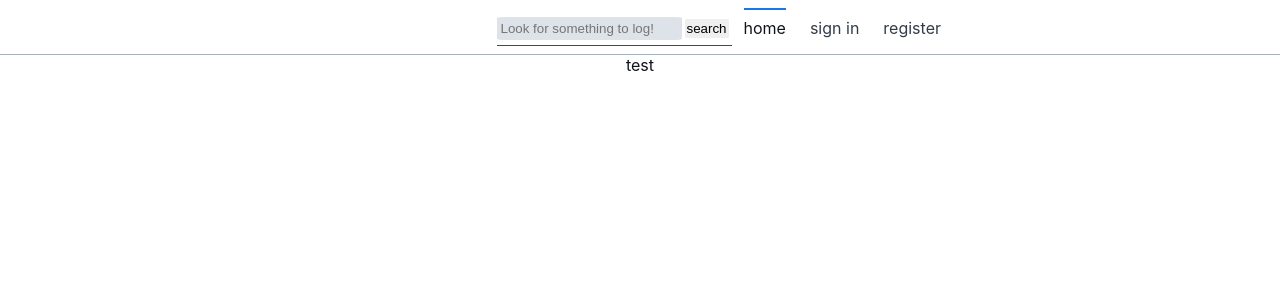
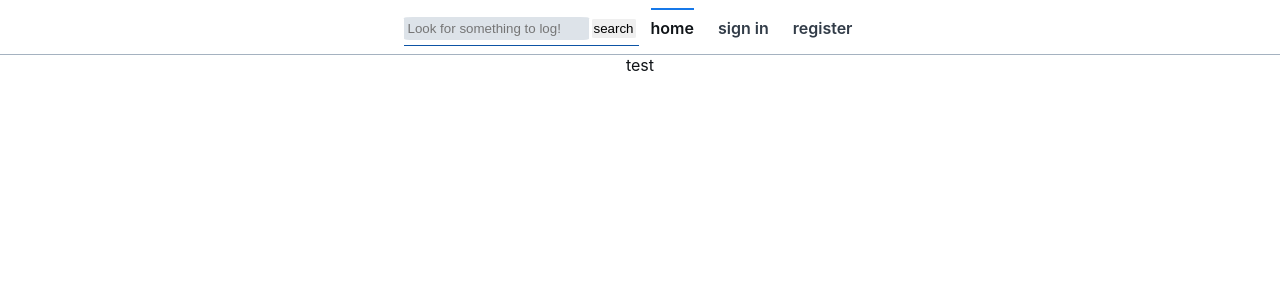
Before and after one commit to ahmki/logger_front, a React (Create React App) app: page / in a window 1280 px wide. Shown: the top 300 px of the page. Built offline with nearby package versions, Linux system fonts and the light colour scheme.

Commit message:
small change on navbar

```diff
--- a/src/components/NavBar/NavBar.css
+++ b/src/components/NavBar/NavBar.css
@@ -4,7 +4,7 @@
   padding-bottom: 0.5rem;
   display: flex;
   flex-direction: row;
-  justify-content: flex-end;
+  justify-content: center;
 }
 
 .barContainer {
--- a/src/components/NavBar/NavBarTab.css
+++ b/src/components/NavBar/NavBarTab.css
@@ -4,6 +4,7 @@
   padding-bottom: 0.5rem;
   border-top: 2px solid transparent;
   display: inline-flex;
+  font-weight: 600;
 }
 
 .link {
```
